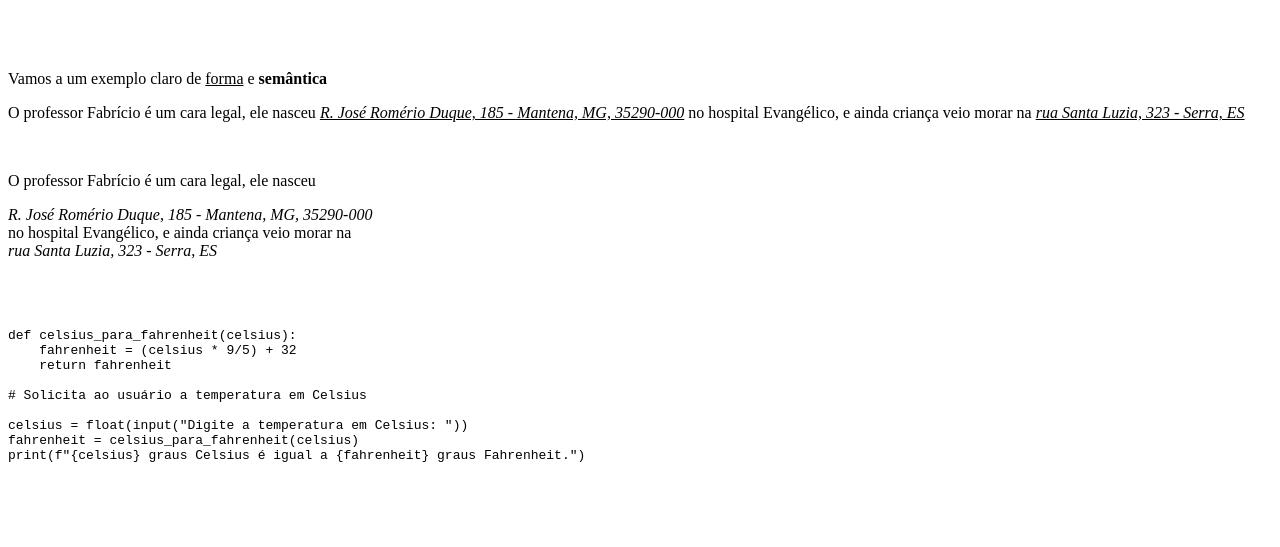
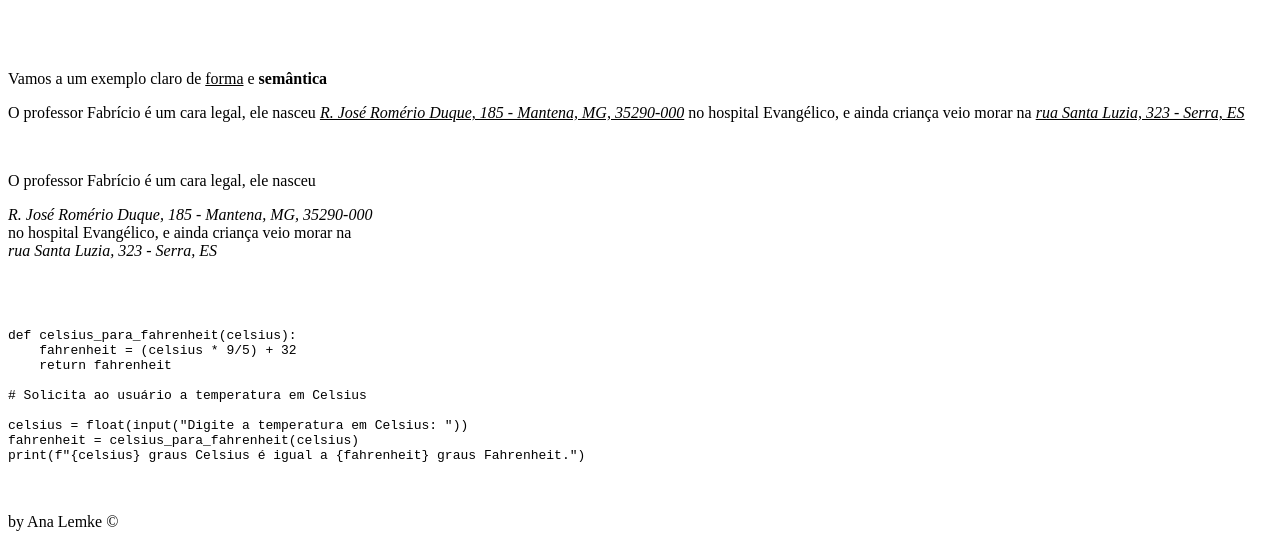
Before and after one commit to carollemke21/SI1N-CSW, a plain HTML site: page Aula 10/index.html in a window 1280 px wide. Shown: the part 602-1149 px from the top of the page. Before the commit the page ends 1081 px from the top, so only its background shows below. Drawn offline with Linux system fonts and the light colour scheme.

Commit message:
Update index.html

```diff
--- a/Aula 10/index.html
+++ b/Aula 10/index.html
@@ -39,5 +39,8 @@
 celsius = float(input("Digite a temperatura em Celsius: "))
 fahrenheit = celsius_para_fahrenheit(celsius)
 print(f"{celsius} graus Celsius é igual a {fahrenheit} graus Fahrenheit.")</code></pre></p>
+
+    <br>
+    <p>by Ana Lemke &copy;</p>
 </body>
 </html>
```
